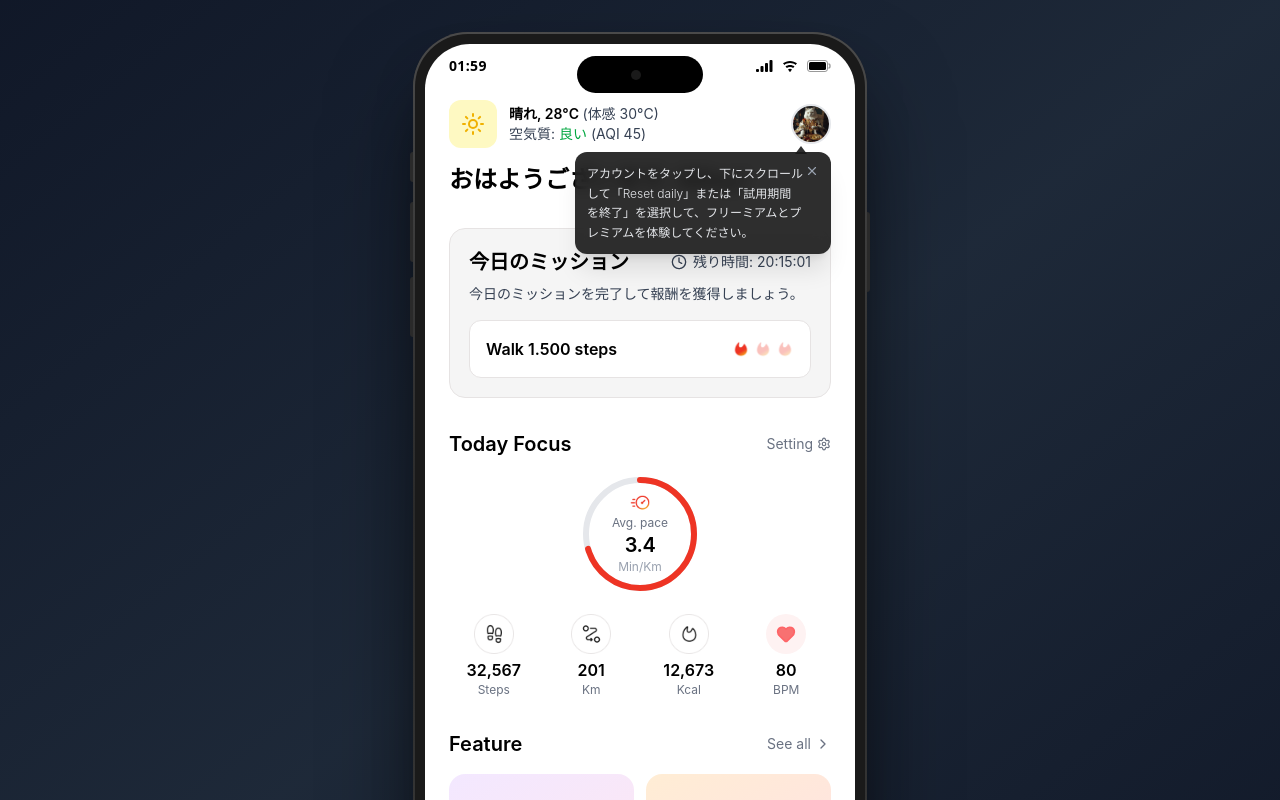
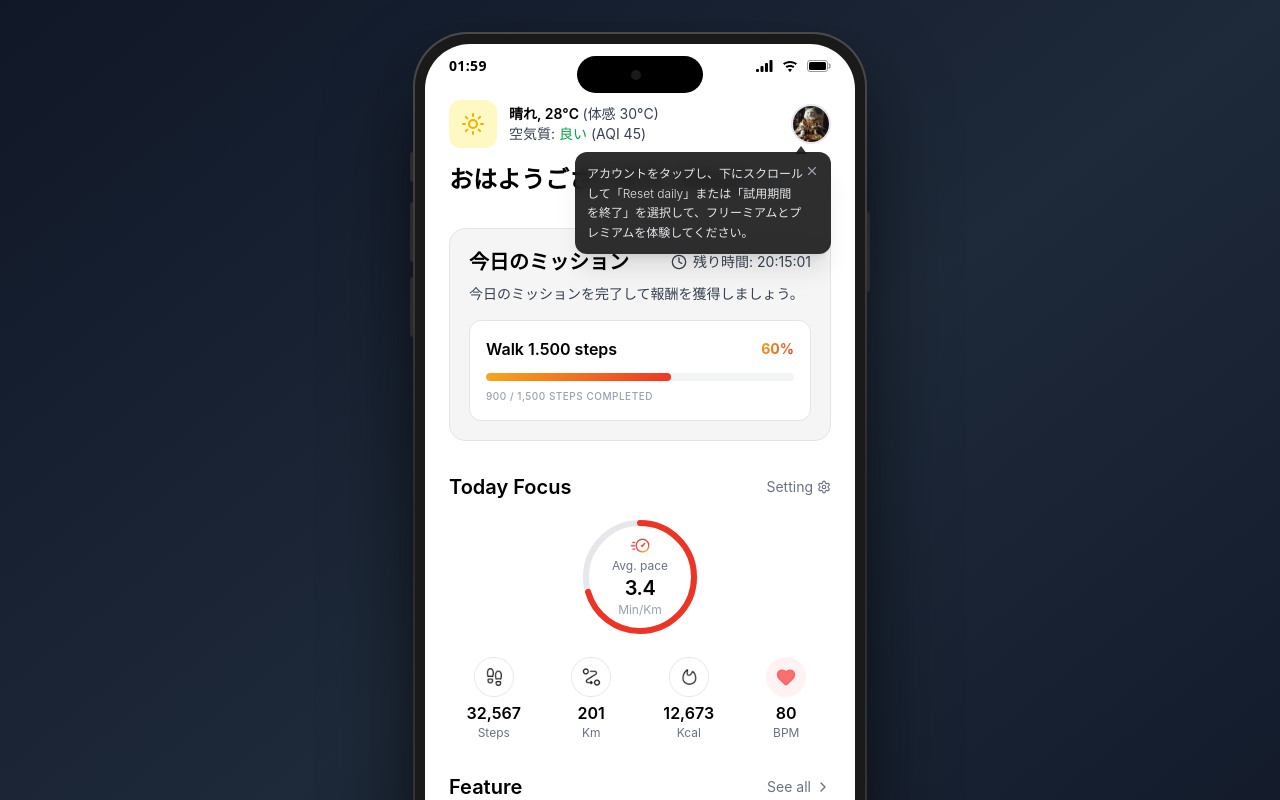
Before and after one commit to cachep-xidau/omikuji, a React (Vite) app: page / in a window 1280 px wide. Shown: the top 800 px of the page. Built offline with nearby package versions, Linux system fonts and the light colour scheme.

Commit message:
style: redesign Today Mission with horizontal progress bar

```diff
--- a/src/screens/HomeScreen.jsx
+++ b/src/screens/HomeScreen.jsx
@@ -141,15 +141,25 @@ const HomeScreen = () => {
               {t('home.missionDesc')}
             </p>
 
-            {/* Single Mission Card */}
+            {/* Single Mission Card - Redesigned with Progress Bar */}
             {todayMission && (
-              <div className="bg-white rounded-xl p-4 flex items-center justify-between border border-[#E6E3E3]">
-                <span className="text-base font-semibold text-black">{todayMission.title}</span>
-                <div className="flex gap-1">
-                  <img src={getImagePath('/images/difficulty-icon.png')} alt="Difficulty" className="w-[18px] h-[18px] object-contain" />
-                  <img src={getImagePath('/images/difficulty-icon.png')} alt="Difficulty" className="w-[18px] h-[18px] object-contain opacity-30" />
-                  <img src={getImagePath('/images/difficulty-icon.png')} alt="Difficulty" className="w-[18px] h-[18px] object-contain opacity-30" />
+              <div className="bg-white rounded-xl p-4 border border-[#E6E3E3]">
+                <div className="flex items-center justify-between mb-3">
+                  <span className="text-base font-semibold text-black">{todayMission.title}</span>
+                  <span className="text-sm font-bold text-brand-gradient">60%</span>
                 </div>
+
+                {/* Horizontal Progress Bar */}
+                <div className="h-2 w-full bg-gray-100 rounded-full overflow-hidden">
+                  <div
+                    className="h-full bg-brand-gradient rounded-full"
+                    style={{ width: '60%' }}
+                  />
+                </div>
+
+                <p className="text-[10px] text-gray-400 mt-2 font-medium uppercase tracking-wider">
+                  900 / 1,500 steps completed
+                </p>
               </div>
             )}
           </div>
```
